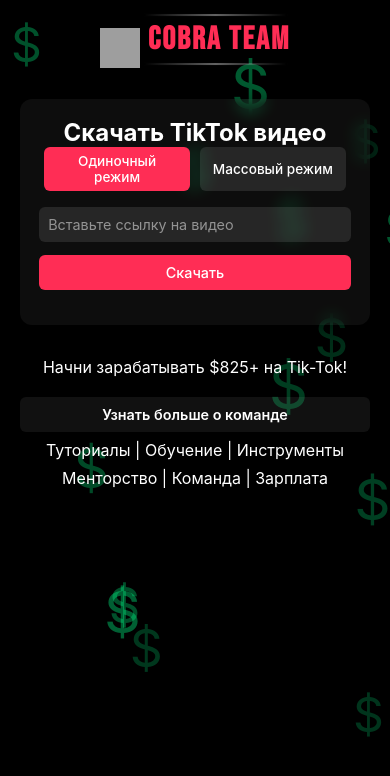
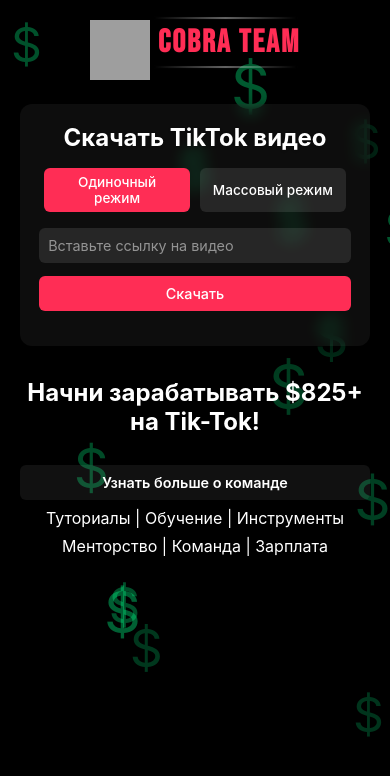
Before and after one commit to cobra-team-ua/loader, a plain HTML site: page index.html in a window 390 px wide. Drawn offline with Linux system fonts and the light colour scheme; grey boxes are pictures that could not be loaded.

Commit message:
Update index.html

```diff
--- a/index.html
+++ b/index.html
@@ -211,7 +211,7 @@
             padding: 10px;
             border: none;
             border-radius: 6px;
-            font-size: 0.95rem;
+            font-size: 1.2rem;
             margin-bottom: 0.8rem;
             background: rgba(255, 255, 255, 0.1);
             color: #fff;
@@ -399,13 +399,13 @@
             }
 
             .logo {
-                width: 40px;
-                height: 40px;
+                width: 60px;
+                height: 60px;
                 margin-right: 0.5rem;
             }
 
             h1 {
-                font-size: 1.4rem;
+                font-size: 1.5rem;
             }
 
             .tab-btn {
@@ -441,7 +441,7 @@
     </header>
 
     <main class="container">
-        <h2>Скачать TikTok видео</h2>
+        <h1>Скачать TikTok видео</h1>
         <div class="tabs">
             <button class="tab-btn active" onclick="switchTab('single')" aria-label="Одиночный режим скачивания">Одиночный режим</button>
             <button class="tab-btn" onclick="switchTab('bulk')" aria-label="Массовый режим скачивания">Массовый режим</button>
@@ -465,7 +465,7 @@
     </main>
 
     <footer class="team-info">
-        <p>Начни зарабатывать $825+ на Tik-Tok!<br><br></p>
+        <h2>Начни зарабатывать $825+ на Tik-Tok!<br><br></h2>
         <button onclick="window.location.href='https://github.com/cobra-team-ua/sabrina'" aria-label="Узнать больше о Cobra Team">Узнать больше о команде</button>
         <p>Туториалы | Обучение | Инструменты</p>
         <p>Менторство | Команда | Зарплата</p>
```
